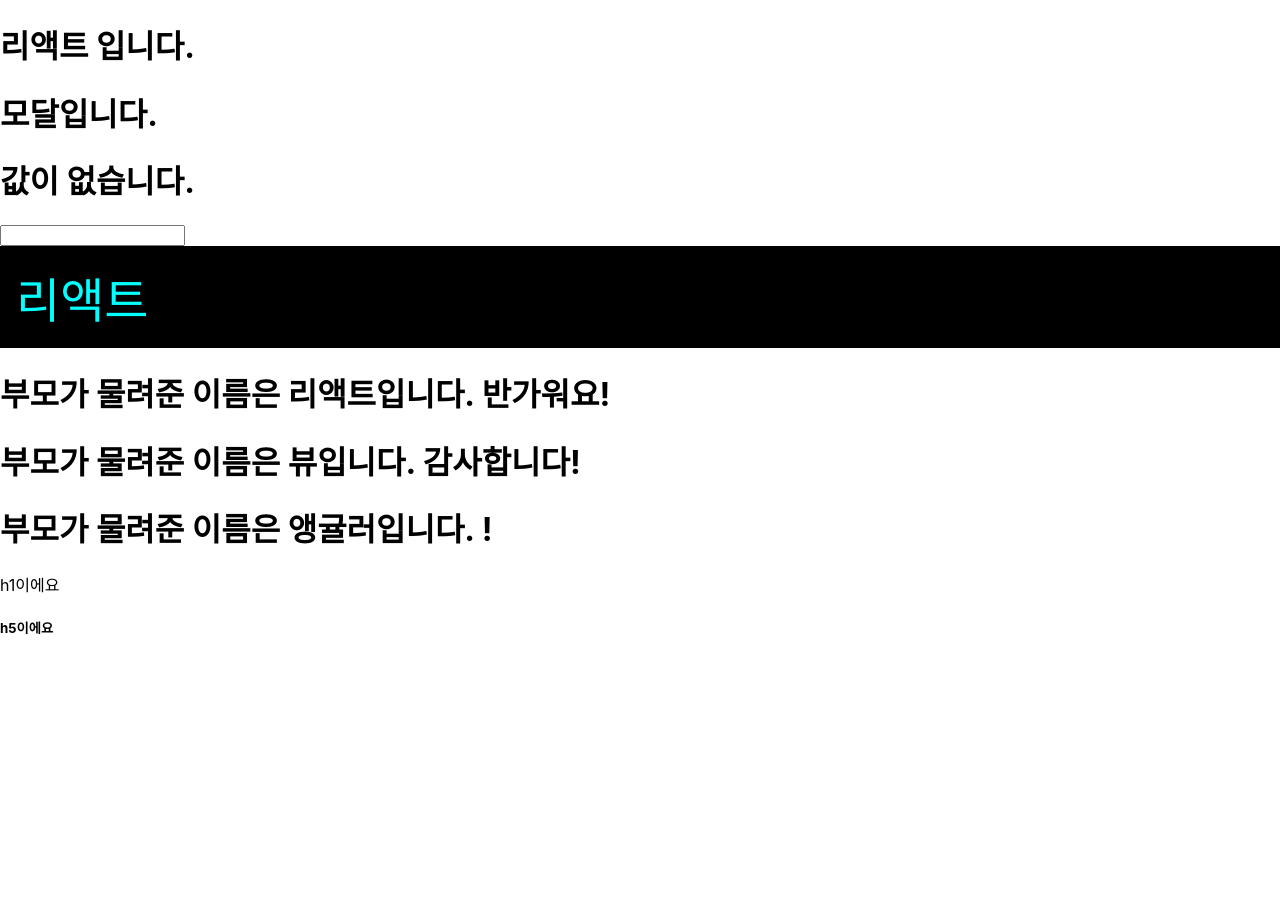
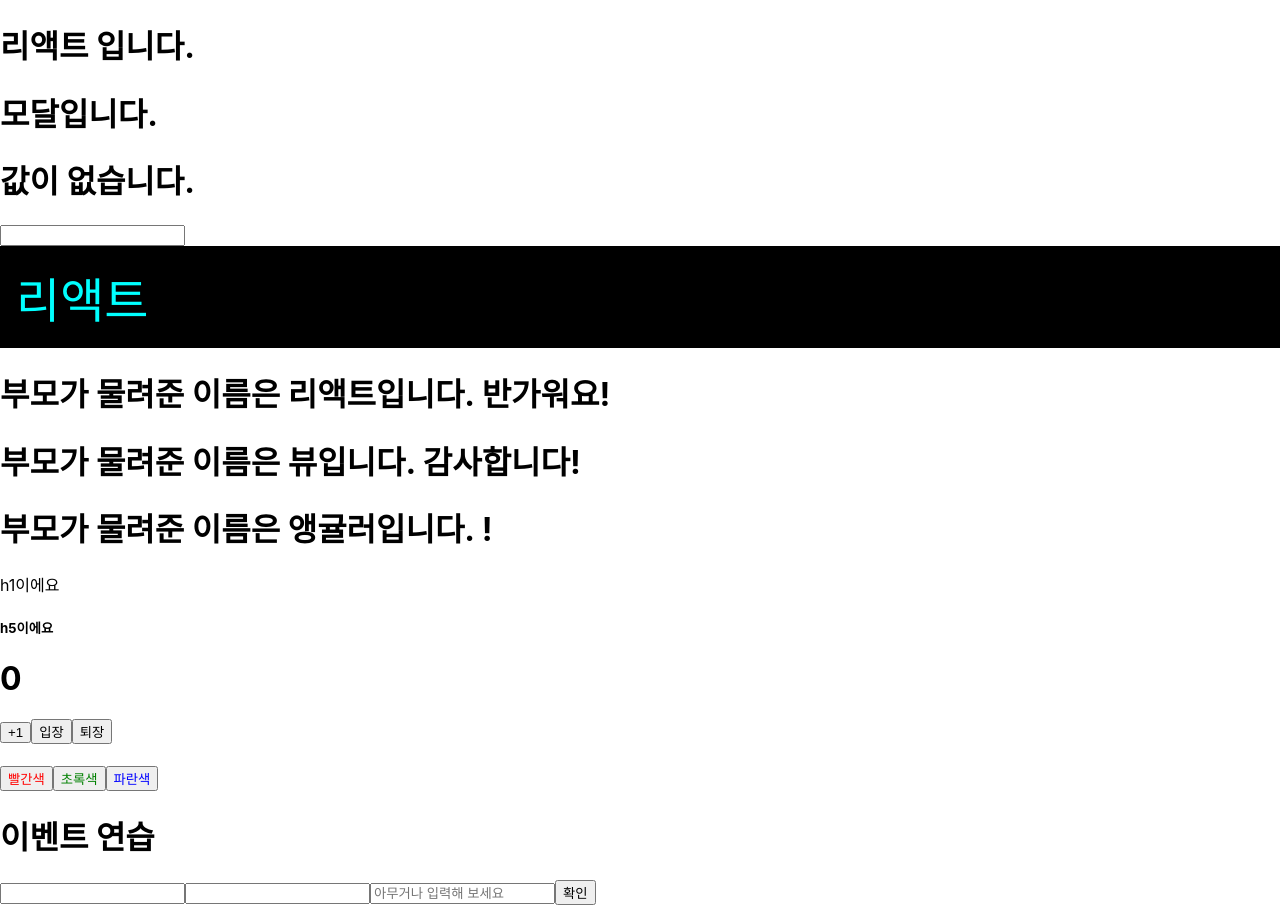
Before and after one commit to yoonammi/react-note, a React (Create React App) app in the folder react-app/: page / in a window 1280 px wide. Before the commit the page ends 800 px from the top, so only its background shows below. Built offline with nearby package versions, Linux system fonts and the light colour scheme.

Commit message:
세번째 저장
useState

```diff
--- a/react-app/src/App.js
+++ b/react-app/src/App.js
@@ -1,6 +1,9 @@
 import Jsx from "./components/Jsx";
 import InlineStyle from "./components/InlineStyle";
 import MyComponent from "./components/MyComponent";
+import Counter from "./components/Counter";
+import Say from "./components/Say";
+import EventPractice from "./components/EventPractice";
 
 function App() {
   const name1 = "리액트";
@@ -14,6 +17,9 @@
         <h11>h1이에요</h11>
         <h5>h5이에요</h5>
       </MyComponent>
+      <Counter />
+      <Say />
+      <EventPractice />
     </>
   );
 }
--- /dev/null
+++ b/react-app/src/components/Counter.jsx
@@ -0,0 +1,19 @@
+import { useState } from "react";
+
+const Counter = () => {
+  const [number, setNumber] = useState(0);
+  // let number = 0; //값이 아무리 바뀌어도 변화가 출력되지 않는다.
+  const handleClick = () => {
+    setNumber(number + 1); // set함수는 비동기 함수
+    //number += 1;
+    console.log(number); // 누르기 전에 콘솔로그가 먼저 실행됨
+  };
+  return (
+    <>
+      <h1>{number}</h1>
+      <button onClick={handleClick}>+1</button>
+    </>
+  );
+};
+
+export default Counter;
--- /dev/null
+++ b/react-app/src/components/EventPractice.jsx
@@ -0,0 +1,57 @@
+import { useState } from "react";
+
+const EventPractice = () => {
+  //   const [message, setMessage] = useState("");
+  //   const [username, setUsername] = useState("");
+
+  const [form, setForm] = useState({
+    username: "",
+    username2: "",
+    message: "",
+  });
+  const { username, username2, message } = form;
+
+  const handleClick = () => {
+    alert(username + message);
+    setForm({
+      username: "",
+      username2: "",
+      message: "",
+    });
+    // setUsername("");
+    // setMessage("");
+  };
+
+  const handleKeyUp = (e) => {
+    if (e.key === "Enter") {
+      handleClick();
+    }
+  };
+
+  const handleChange = (e) => {
+    // const name = e.target.name;
+    // const value = e.target.value;
+    const { name, value } = e.target;
+    const nextForm = { ...form, [name]: value };
+    setForm(nextForm);
+  };
+
+  return (
+    <>
+      <h1>이벤트 연습</h1>
+      <input name="username" onChange={handleChange} value={username} />
+      <input name="username2" onChange={handleChange} value={username2} />
+      <input
+        type="text"
+        name="message"
+        placeholder="아무거나 입력해 보세요"
+        onChange={handleChange}
+        value={message}
+        onKeyUp={handleKeyUp}
+      />
+      <button onClick={handleClick}>확인</button>
+    </>
+  );
+};
+
+export default EventPractice;
--- a/react-app/src/components/MyComponent.jsx
+++ b/react-app/src/components/MyComponent.jsx
@@ -1,10 +1,11 @@
-const MyComponent = (props) => {
+const MyComponent = ({ name, message, children }) => {
+  // 이 방식으로 하기로!(비구조 할당으로)
   return (
     <>
       <h1>
-        부모가 물려준 이름은 {props.name}입니다. {props.message}!
+        부모가 물려준 이름은 {name}입니다. {message}!
       </h1>
-      {props.children}
+      {children}
     </>
   );
 };
--- /dev/null
+++ b/react-app/src/components/Say.jsx
@@ -0,0 +1,29 @@
+import { useState } from "react";
+
+const Say = () => {
+  const [message, setMessage] = useState(""); // message초기값은 빈값
+  const onClickEnter = () => setMessage("안녕하세요!");
+  const onClickLeave = () => setMessage("안녕히 가세요!");
+  console.log("렌더링"); // 가상돔이어서 렌더링을 여러번 할 필요가 없어서 계속은 안찍힘
+
+  const [color, setColor] = useState("black");
+
+  return (
+    <>
+      <button onClick={onClickEnter}>입장</button>
+      <button onClick={onClickLeave}>퇴장</button>
+      <h1 style={{ color }}>{message}</h1>
+      <button style={{ color: "red" }} onClick={() => setColor("red")}>
+        빨간색
+      </button>
+      <button style={{ color: "green" }} onClick={() => setColor("green")}>
+        초록색
+      </button>
+      <button style={{ color: "blue" }} onClick={() => setColor("blue")}>
+        파란색
+      </button>
+    </>
+  );
+};
+
+export default Say;
--- a/react-app/src/index.js
+++ b/react-app/src/index.js
@@ -1,14 +1,14 @@
-import React from 'react';
-import ReactDOM from 'react-dom/client';
-import './index.css';
-import App from './App';
-import reportWebVitals from './reportWebVitals';
+import React from "react";
+import ReactDOM from "react-dom/client";
+import "./index.css";
+import App from "./App";
+import reportWebVitals from "./reportWebVitals";
 
-const root = ReactDOM.createRoot(document.getElementById('root'));
+const root = ReactDOM.createRoot(document.getElementById("root"));
 root.render(
-  <React.StrictMode>
-    <App />
-  </React.StrictMode>
+  // <React.StrictMode>
+  <App />
+  // </React.StrictMode>
 );
 
 // If you want to start measuring performance in your app, pass a function
```
